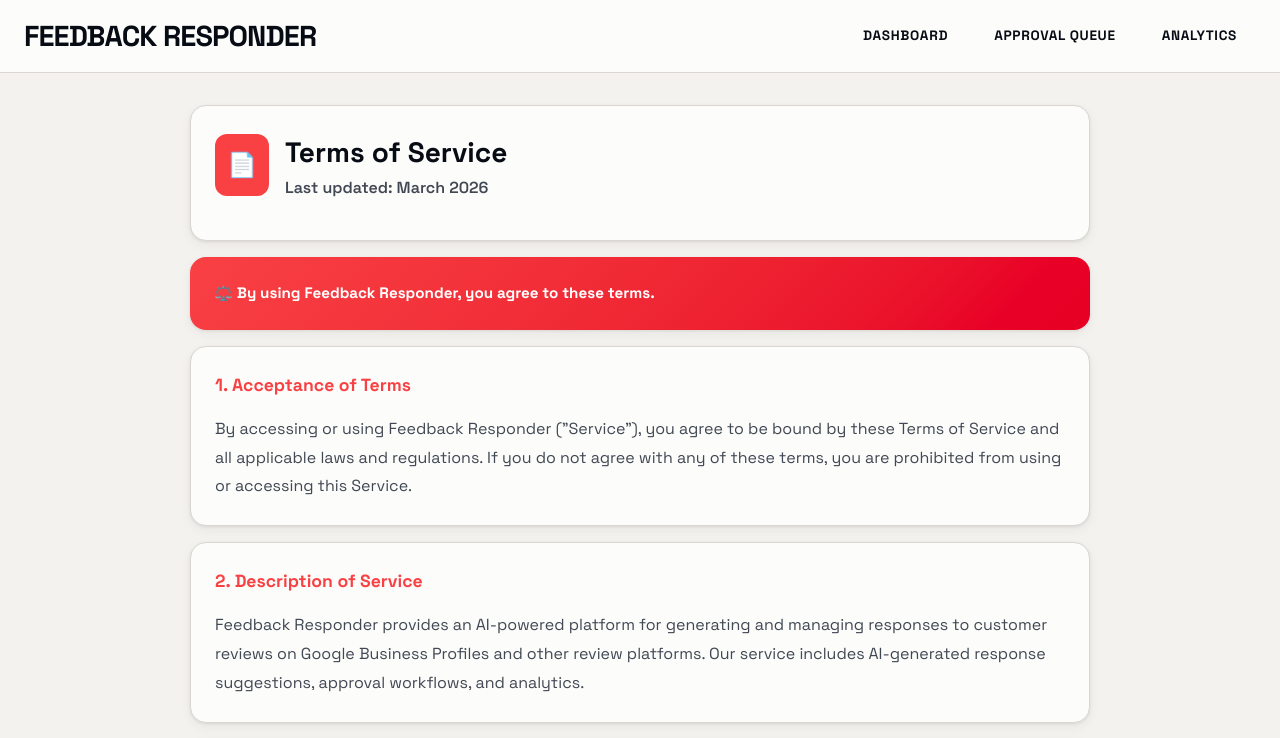
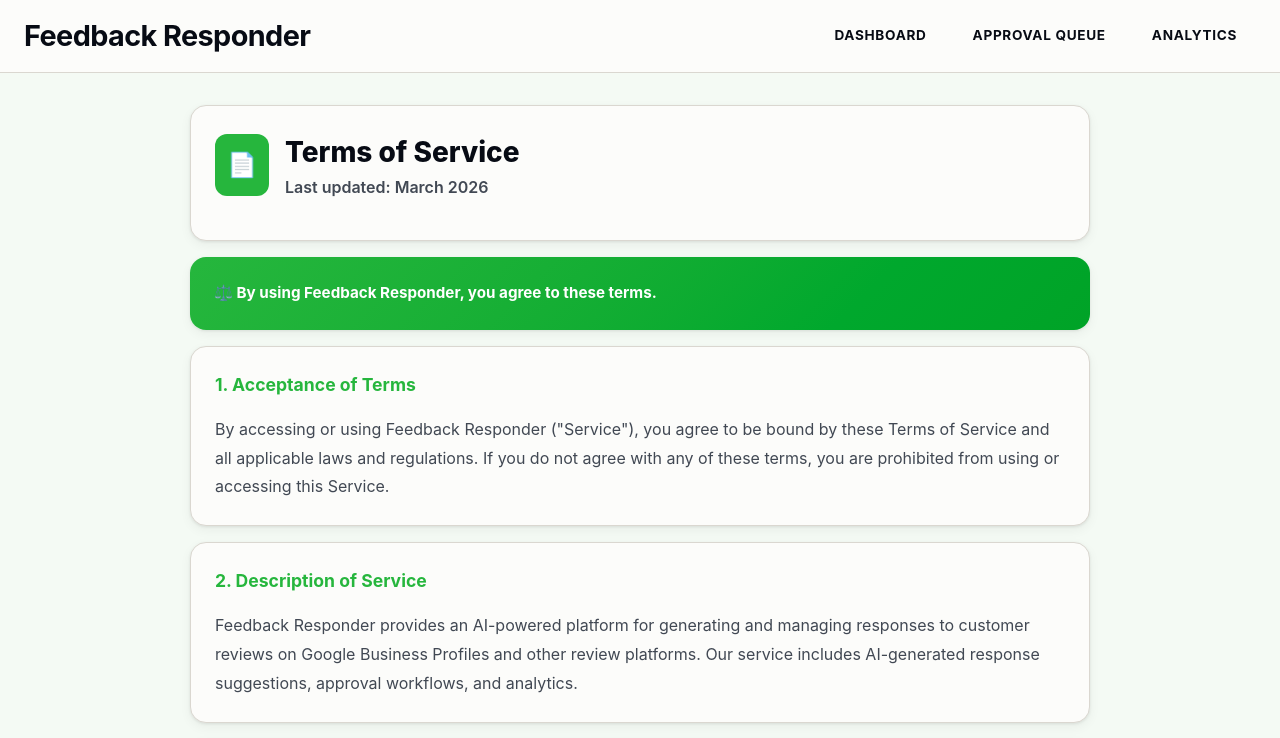
Before and after one commit to alexoviedo999/review-response-mvp, a React (Vite) app in the folder frontend/: page /terms in a window 1280 px wide. Shown: the top 738 px of the page. Built offline with nearby package versions, Linux system fonts and the light colour scheme; the HTML template or start-up script is replaced by a standard one.

Commit message:
feat: adopt Nanoplazz-inspired design system
- Change font to Inter (cleaner, modern)
- Update color palette to green theme (#3daf6a)
- Update backgrounds to light green tones (#f3faf6)
- Soften header styling (subtler letter spacing)
- Clean, minimal aesthetic matching Nanoplazz

```diff
--- a/frontend/src/index.css
+++ b/frontend/src/index.css
@@ -7,18 +7,15 @@
 
 :root {
   /* Core Colors */
-  --bg: oklch(0.96 0.005 90);
-  --bg-alt: oklch(0.90 0.01 90);
+  --bg: oklch(0.98 0.01 145);          /* #f3faf6 - Light green background */
+  --bg-alt: oklch(0.95 0.02 145);      /* #e2f0e8 - Slightly darker green */
   --fg: oklch(0.15 0.02 260);
   --fg-muted: oklch(0.40 0.02 260);
 
-  /* Accent Colors */
-  --primary: oklch(0.65 0.22 25);
-  --primary-hover: oklch(0.58 0.24 25);
-  --cyan: oklch(0.70 0.14 195);
-  --lime: oklch(0.82 0.18 130);
-  --purple: oklch(0.58 0.22 290);
-  --yellow: oklch(0.90 0.18 95);
+  /* Nanoplazz-inspired palette */
+  --primary: oklch(0.68 0.20 145);      /* #3daf6a - Primary green */
+  --primary-hover: oklch(0.62 0.22 145); /* Darker green */
+  --primary-light: oklch(0.95 0.05 145); /* #f3faf6 - Very light green */
 
   /* Shadows */
   --border: oklch(0.15 0.02 260);
@@ -33,7 +30,7 @@
   --danger: oklch(0.60 0.22 25);
 
   /* Typography */
-  --font-sans: 'Space Grotesk', system-ui, sans-serif;
+  --font-sans: 'Inter', -apple-system, BlinkMacSystemFont, 'Segoe UI', sans-serif;
   --font-mono: 'JetBrains Mono', monospace;
 
   /* Spacing */
@@ -141,12 +138,11 @@ header {
 
 header h1 {
   font-size: 1.8rem;
-  font-weight: 800;
+  font-weight: 700;
   display: flex;
   align-items: center;
   gap: var(--space-3);
-  letter-spacing: -0.03em;
-  text-transform: uppercase;
+  letter-spacing: -0.02em;
 }
 
 header h1 span {
@@ -1136,24 +1132,25 @@ tbody tr:last-child td {
 
 /* Bento Card Variants */
 .bento-card.accent-primary {
-  background: linear-gradient(135deg, var(--primary) 0%, oklch(0.58 0.24 25) 100%);
+  background: linear-gradient(135deg, var(--primary) 0%, oklch(0.62 0.20 145) 100%);
   color: white;
   border: none;
 }
 
+.bento-card.accent-lime {
+  background: oklch(0.95 0.05 130);
+  color: var(--fg);
+  border: 1px solid oklch(0.85 0.10 130);
+}
+
+.bento-card.accent-purple {
+  background: oklch(0.58 0.22 290);
+  color: white;
+}
+
 .bento-card.accent-cyan {
-  background: linear-gradient(135deg, var(--cyan) 0%, oklch(0.65 0.16 195) 100%);
-  color: var(--fg);
-}
-
-.bento-card.accent-lime {
-  background: linear-gradient(135deg, var(--lime) 0%, oklch(0.78 0.20 130) 100%);
-  color: var(--fg);
-}
-
-.bento-card.accent-purple {
-  background: linear-gradient(135deg, var(--purple) 0%, oklch(0.52 0.24 290) 100%);
-  color: white;
+  background: oklch(0.70 0.14 195);
+  color: var(--fg);
 }
 
 /* Bento Stats */
```
